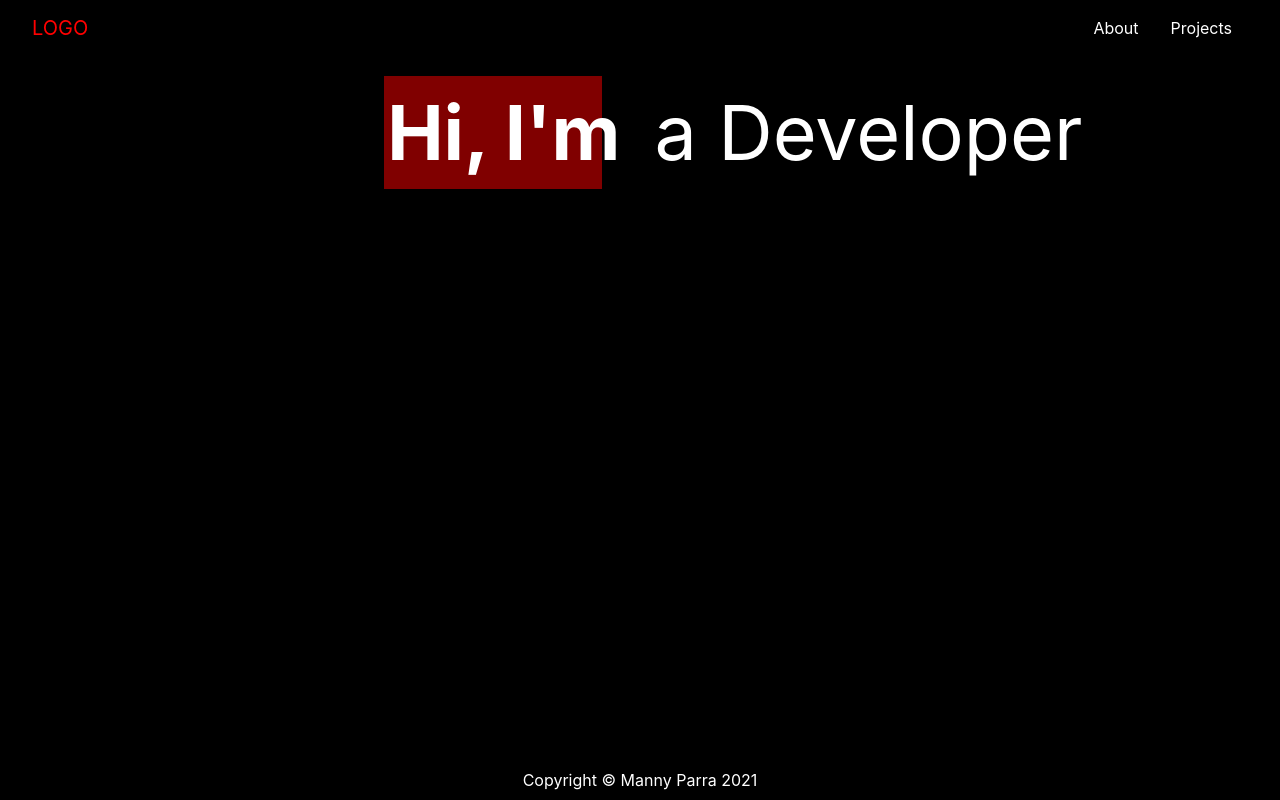
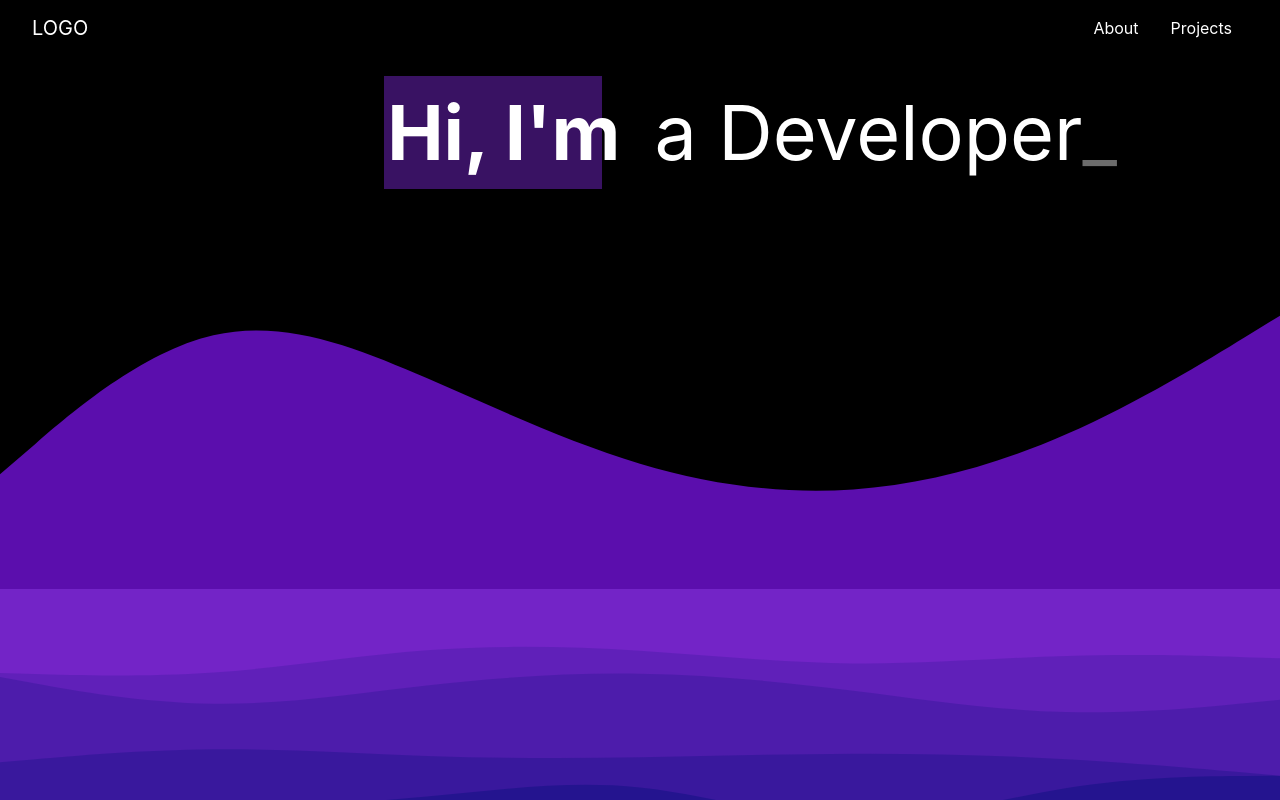
Before and after one commit to manny-p/next.js_headless_cms, a Next.js app: page / in a window 1280 px wide. Shown: the top 800 px of the page. Built offline with nearby package versions, Linux system fonts and the light colour scheme.

Commit message:
add svg wave layers

```diff
--- a/pages/index.js
+++ b/pages/index.js
@@ -4,7 +4,7 @@ import {useAppContext} from '../src/context/state'
 
 import Layout from '@/components/Layout'
 import Showcase from '@/components/Showcase'
-import Content from '@/components/Content'
+import Section from '@/components/Section'
 
 const {gsap} = require('gsap/dist/gsap')
 const {RoughEase} = require('gsap/dist/EasePack')
@@ -87,7 +87,7 @@ export default function HomePage() {
     return (
         <>
             <Layout>
-                <Content/>
+                <Section/>
             </Layout>
         </>
     )
--- a/src/components/Content.js
+++ /dev/null
@@ -1,46 +0,0 @@
-import styles from '@/styles/Content.module.css'
-import {Flex} from '@chakra-ui/react';
-
-export default function Content() {
-
-    return (
-        <>
-            <Flex className={`${styles.content}`}>
-                Lorem ipsum dolor sit amet, consectetur adipiscing elit. Etiam aliquet, sem eget luctus
-                mollis, ex mauris porttitor massa, at ornare ex odio vitae orci. Lorem ipsum dolor sit
-                amet,
-
-                consectetur adipiscing elit. Quisque pretium, nulla quis cursus commodo, velit nisl
-                hendrerit nisi, nec varius odio mauris vitae dolor. Nam sed aliquam nunc. Phasellus
-                venenatis fermentum ipsum non pharetra. Quisque a metus varius, convallis lacus sit
-                amet,
-                molestie nunc. Ut nec urna in ligula consequat vulputate. Integer est ligula, venenatis
-                quis
-            </Flex>
-            <Flex className={`${styles.content}`}>
-                Lorem ipsum dolor sit amet, consectetur adipiscing elit. Etiam aliquet, sem eget luctus
-                mollis, ex mauris porttitor massa, at ornare ex odio vitae orci. Lorem ipsum dolor sit
-                amet,
-
-                consectetur adipiscing elit. Quisque pretium, nulla quis cursus commodo, velit nisl
-                hendrerit nisi, nec varius odio mauris vitae dolor. Nam sed aliquam nunc. Phasellus
-                venenatis fermentum ipsum non pharetra. Quisque a metus varius, convallis lacus sit
-                amet,
-                molestie nunc. Ut nec urna in ligula consequat vulputate. Integer est ligula, venenatis
-                quis
-            </Flex>
-            <Flex className={`${styles.content}`}>
-                Lorem ipsum dolor sit amet, consectetur adipiscing elit. Etiam aliquet, sem eget luctus
-                mollis, ex mauris porttitor massa, at ornare ex odio vitae orci. Lorem ipsum dolor sit
-                amet,
-
-                consectetur adipiscing elit. Quisque pretium, nulla quis cursus commodo, velit nisl
-                hendrerit nisi, nec varius odio mauris vitae dolor. Nam sed aliquam nunc. Phasellus
-                venenatis fermentum ipsum non pharetra. Quisque a metus varius, convallis lacus sit
-                amet,
-                molestie nunc. Ut nec urna in ligula consequat vulputate. Integer est ligula, venenatis
-                quis
-            </Flex>
-        </>
-    )
-}
--- a/src/components/Layout.js
+++ b/src/components/Layout.js
@@ -24,7 +24,7 @@ export default function Layout({title, description, keywords, children}) {
 
                 {router.pathname === '/' && <Showcase/>}
 
-                <div className={styles.contentWrapper}>
+                <div>
                     {children}
                 </div>
 
--- /dev/null
+++ b/src/components/Section.js
@@ -0,0 +1,11 @@
+import styles from '@/styles/Section.module.css'
+
+export default function Section() {
+
+    return (
+        <section className={`${styles.sectionWrapper}`}>
+            <div className={`${styles.spacer} ${styles.layer1}`}/>
+            <div className={`${styles.spacer} ${styles.layer2}`}/>
+        </section>
+    )
+}
--- a/styles/Content.module.css
+++ /dev/null
@@ -1,4 +0,0 @@
-.content {
-    padding: 1rem;
-    color: black;
-}
--- a/styles/Header.module.css
+++ b/styles/Header.module.css
@@ -2,7 +2,6 @@
     display: flex;
     justify-content: space-between;
     align-items: center;
-    background: black;
     color: white;
     min-height: 5vh;
     padding: 0 2rem;
@@ -25,7 +24,7 @@
 }
 
 .logo a {
-    color: red;
+    color: white;
 }
 
 @media (max-width: 768px) {
@@ -35,8 +34,9 @@
     }
 
     .header ul {
-        margin: .5rem 0;
-        flex-direction: column;
+        /*margin: .25rem 0;*/
+        /*flex-direction: column;*/
+        /*justify-content: center;*/
         text-align: center;
     }
 
@@ -45,6 +45,6 @@
     }
 
     .logo {
-        margin: 1rem 0;
+        margin: .75rem 0;
     }
 }
--- a/styles/Layout.module.css
+++ b/styles/Layout.module.css
@@ -2,12 +2,6 @@
     display: flex;
     flex-direction: column;
     min-height: 100vh;
-    position: relative;
+    width: 100vw;
     background: black;
-
 }
-
-.contentWrapper {
-    display: flex;
-    flex-direction: column;
-}
--- /dev/null
+++ b/styles/Section.module.css
@@ -0,0 +1,21 @@
+.sectionWrapper {
+    display: flex;
+    flex-direction: column;
+}
+
+.spacer {
+    aspect-ratio: 960/300;
+    width: 100%;
+    background-repeat: no-repeat;
+    background-position: center;
+    background-size: cover;
+
+}
+
+.layer1 {
+    background-image: url('../src/svg/layer1.svg');
+}
+
+.layer2 {
+    background-image: url('../src/svg/layer2.svg');
+}
--- a/styles/Showcase.module.css
+++ b/styles/Showcase.module.css
@@ -11,7 +11,7 @@
 .bgBox {
     display: inline-block;
     position: absolute;
-    background: red;
+    background: hsl(269, 69%, 46%);
     bottom: 0;
     padding-top: 16vh;
 
@@ -46,3 +46,9 @@
         opacity: 1;
     }
 }
+
+@media (max-width: 768px) {
+    .words {
+        padding-left: 1.25vw;
+    }
+}
--- a/styles/globals.css
+++ b/styles/globals.css
@@ -4,7 +4,9 @@ body {
     padding: 0;
     overscroll-behavior: none;
     font-family: Roboto, sans-serif;
-    /*-webkit-overflow-scrolling: touch;*/
+    overflow-x: hidden;
+    -webkit-overflow-scrolling: touch;
+
 }
 
 a {
@@ -23,15 +25,15 @@ a {
 
 *::-webkit-scrollbar-track {
     background-color: black;
-    box-shadow: inset 0 0 6px rgba(0, 0, 0, 0.3);
-    margin-top: 10px;
-    margin-bottom: 10px;
+    box-shadow: inset 0 0 .6rem rgba(0, 0, 0, 0.3);
+    margin-top: 1rem;
+    margin-bottom: 1rem;
 }
 
 *::-webkit-scrollbar-thumb {
-    border: 1px solid black;
-    border-radius: 10px;
-    background-color: #d51d1d;
+    border: .1rem solid black;
+    border-radius: 1rem;
+    background-color: hsl(173, 77%, 44%);
     outline: 100vh solid black;
 }
 
```
Also changed, not shown: src/svg/layer1.svg (added), src/svg/layer2.svg (added).
